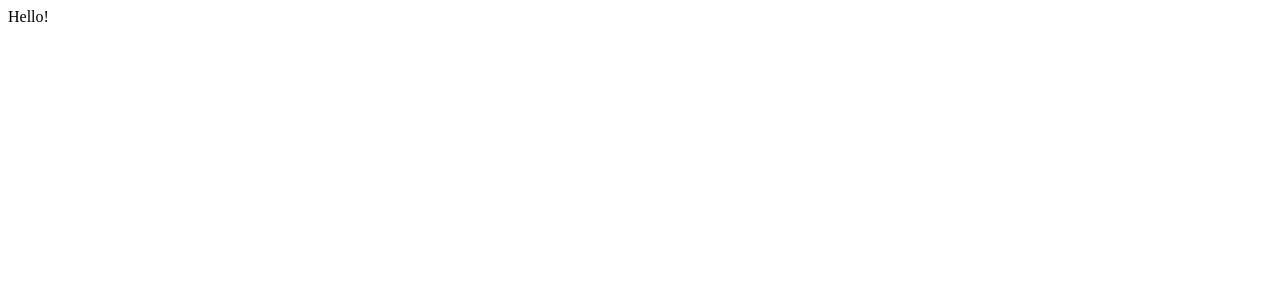
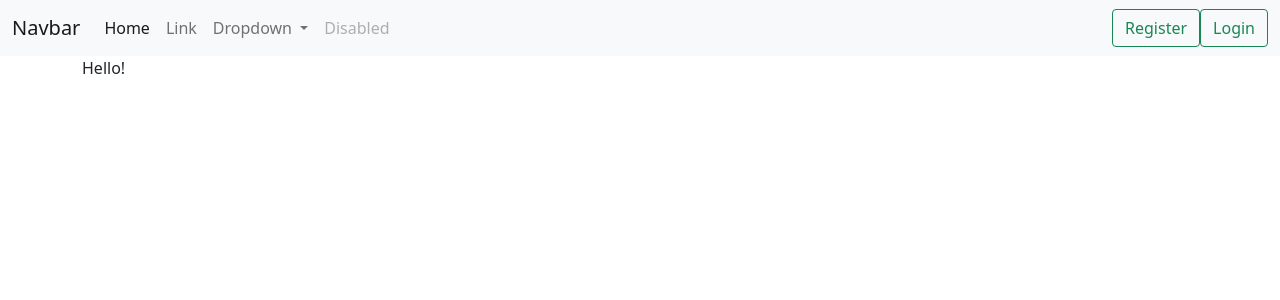
Before and after one commit to diptarag1/webster-2k21, a Django app: page / in a window 1280 px wide. Before the commit the part shown is almost empty. Shown: the top 300 px of the page. Run offline with Django 3.2, Linux system fonts and the light colour scheme.

Commit message:
added bootstrap

```diff
--- a/home/templates/home/index.html
+++ b/home/templates/home/index.html
@@ -1,5 +1,8 @@
 {% extends 'base.html' %}
 
 {% block content %}
-    Hello!
+     {% include 'navBar.html' %}
+    <div class="container">
+      Hello!
+    </div>
 {% endblock %}
--- a/templates/base.html
+++ b/templates/base.html
@@ -1,6 +1,8 @@
 <!DOCTYPE html>
 <html lang="en">
 <head>
+    <link href="https://cdn.jsdelivr.net/npm/bootstrap@5.1.3/dist/css/bootstrap.min.css" rel="stylesheet" integrity="sha384-1BmE4kWBq78iYhFldvKuhfTAU6auU8tT94WrHftjDbrCEXSU1oBoqyl2QvZ6jIW3" crossorigin="anonymous">
+   <script src="https://cdn.jsdelivr.net/npm/bootstrap@5.1.3/dist/js/bootstrap.bundle.min.js" integrity="sha384-ka7Sk0Gln4gmtz2MlQnikT1wXgYsOg+OMhuP+IlRH9sENBO0LRn5q+8nbTov4+1p" crossorigin="anonymous"></script>
     <meta charset="UTF-8">
     <title>
         {% block title %}
--- /dev/null
+++ b/templates/navBar.html
@@ -0,0 +1,34 @@
+<nav class="navbar navbar-expand-lg navbar-light bg-light">
+  <div class="container-fluid">
+    <a class="navbar-brand" href="#">Navbar</a>
+    <button class="navbar-toggler" type="button" data-bs-toggle="collapse" data-bs-target="#navbarSupportedContent" aria-controls="navbarSupportedContent" aria-expanded="false" aria-label="Toggle navigation">
+      <span class="navbar-toggler-icon"></span>
+    </button>
+    <div class="collapse navbar-collapse" id="navbarSupportedContent">
+      <ul class="navbar-nav me-auto mb-2 mb-lg-0">
+        <li class="nav-item">
+          <a class="nav-link active" aria-current="page" href="#">Home</a>
+        </li>
+        <li class="nav-item">
+          <a class="nav-link" href="#">Link</a>
+        </li>
+        <li class="nav-item dropdown">
+          <a class="nav-link dropdown-toggle" href="#" id="navbarDropdown" role="button" data-bs-toggle="dropdown" aria-expanded="false">
+            Dropdown
+          </a>
+          <ul class="dropdown-menu" aria-labelledby="navbarDropdown">
+            <li><a class="dropdown-item" href="#">Action</a></li>
+            <li><a class="dropdown-item" href="#">Another action</a></li>
+            <li><hr class="dropdown-divider"></li>
+            <li><a class="dropdown-item" href="#">Something else here</a></li>
+          </ul>
+        </li>
+        <li class="nav-item">
+          <a class="nav-link disabled">Disabled</a>
+        </li>
+      </ul>
+      <button class="btn btn-outline-success" type="submit">Register</button>
+         <button class="btn btn-outline-success" type="submit">Login</button>
+    </div>
+  </div>
+</nav>
```
